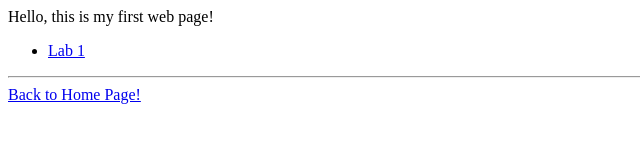
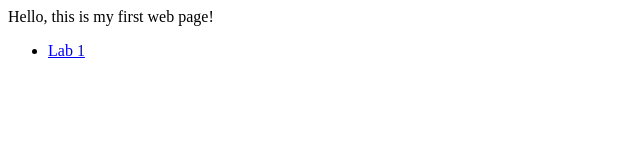
Before and after one commit to Kimmm-c/COMP1537_lab1, a plain HTML site: page index.html in a window 1280 px wide. Shown: the whole page, without its empty margins (0-640 px from the left). Drawn offline with Linux system fonts and the light colour scheme.

```diff
--- a/index.html
+++ b/index.html
@@ -17,9 +17,5 @@
                 </a>
             </li>
         </ul>
-        <hr>
-        <a href = "./index.html">
-            Back to Home Page!
-        </a>
     </body>
 </html>
```
Also changed, not shown: Lab1/index.html (+3 -0 lines).
